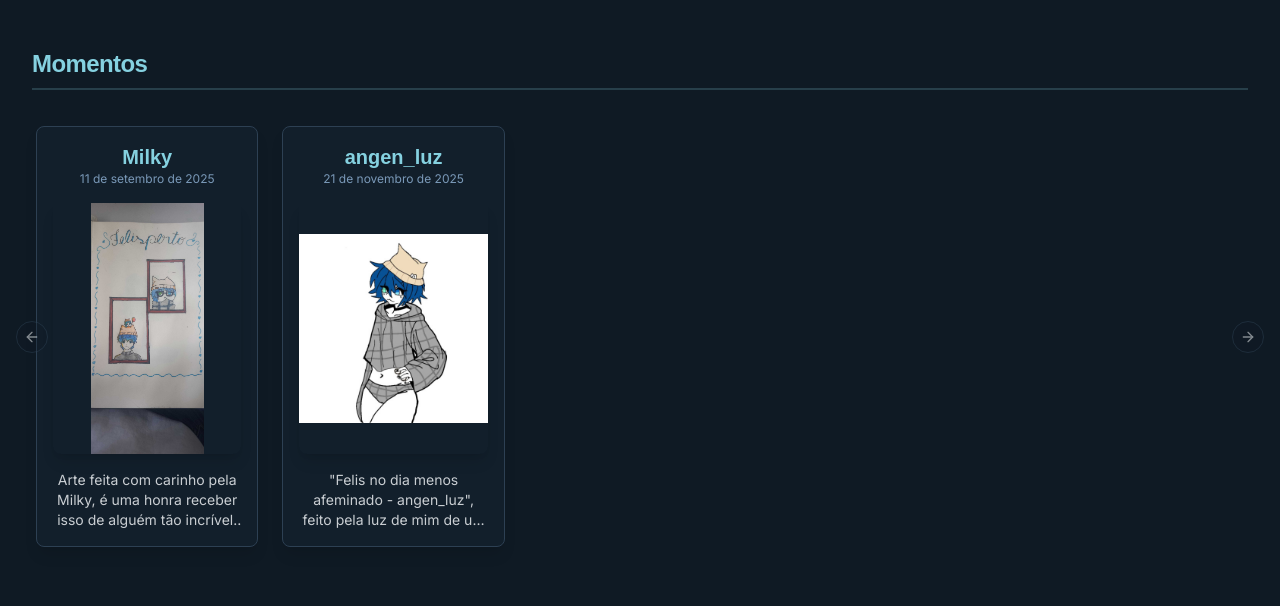
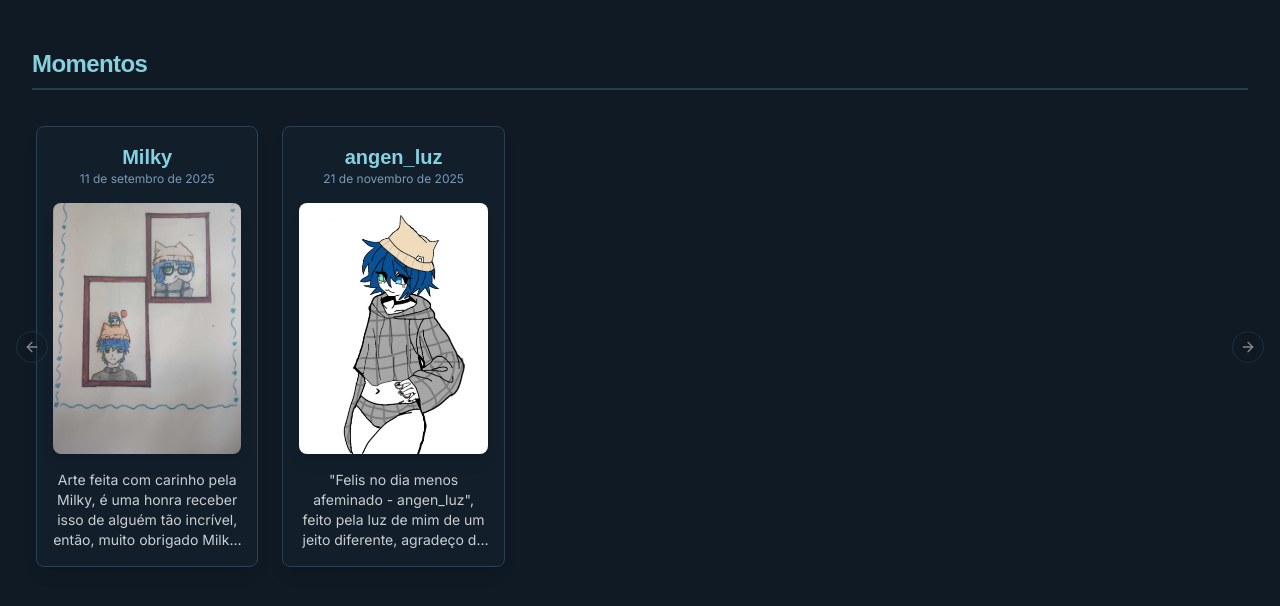
Before and after one commit to Felisberto/aarts, a Next.js app: page / in a window 1280 px wide. Shown: the top 606 px of the page. Built offline with nearby package versions, Linux system fonts and the light colour scheme.

Commit message:
Enhance artist card layout and image handling

```diff
--- a/src/components/artist-card.tsx
+++ b/src/components/artist-card.tsx
@@ -31,14 +31,21 @@ export default function ArtistCard({ artist, onArtistClick }: ArtistCardProps) {
               </span>
             <p className="text-xs text-muted-foreground">{formattedDate}</p>
           </div>
-          <div className="relative rounded-lg overflow-hidden shadow-lg aspect-[3/4]">
+
+          {artist.quote && (
+            <div className="text-center mb-4 flex-grow-0">
+              <p className="text-sm italic text-foreground/70">"{artist.quote}"</p>
+            </div>
+          )}
+
+          <div className="relative rounded-lg overflow-hidden shadow-lg aspect-[3/4] mb-4">
             {image ? (
               <Image
                 src={image.imageUrl}
-                alt={image.description}
+                alt={image.description || 'Artwork'}
                 data-ai-hint={image.imageHint}
                 fill
-                className="object-contain w-full h-auto"
+                className="object-cover"
               />
             ) : (
               <div className="w-full h-full bg-muted flex items-center justify-center">
@@ -46,11 +53,13 @@ export default function ArtistCard({ artist, onArtistClick }: ArtistCardProps) {
               </div>
             )}
           </div>
-          <div className="mt-4 text-center flex-grow">
-            <p className="text-sm text-foreground/80 line-clamp-3">
+
+          <div className="text-center flex-grow">
+            <p className="text-sm text-foreground/80 line-clamp-4">
               {artist.description || artist.style}
             </p>
           </div>
+
         </CardContent>
       </Card>
     </div>
```
